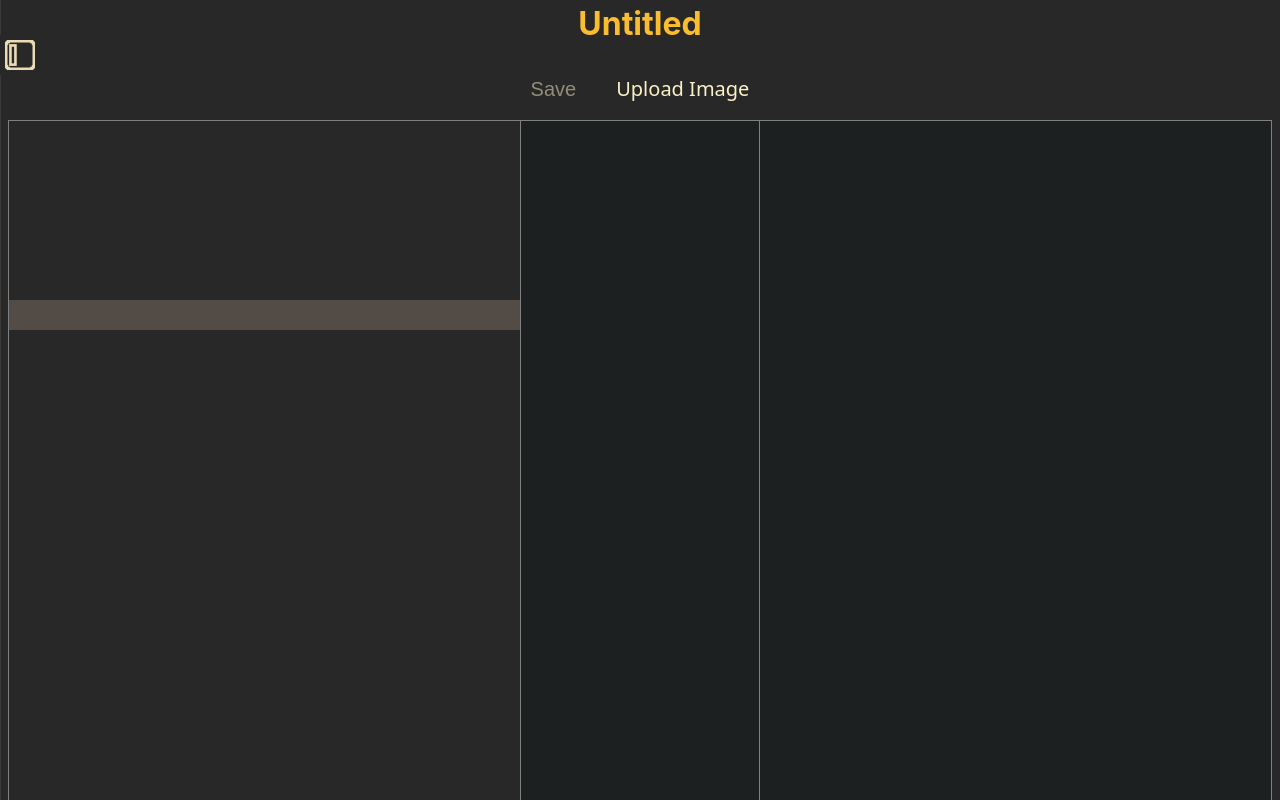
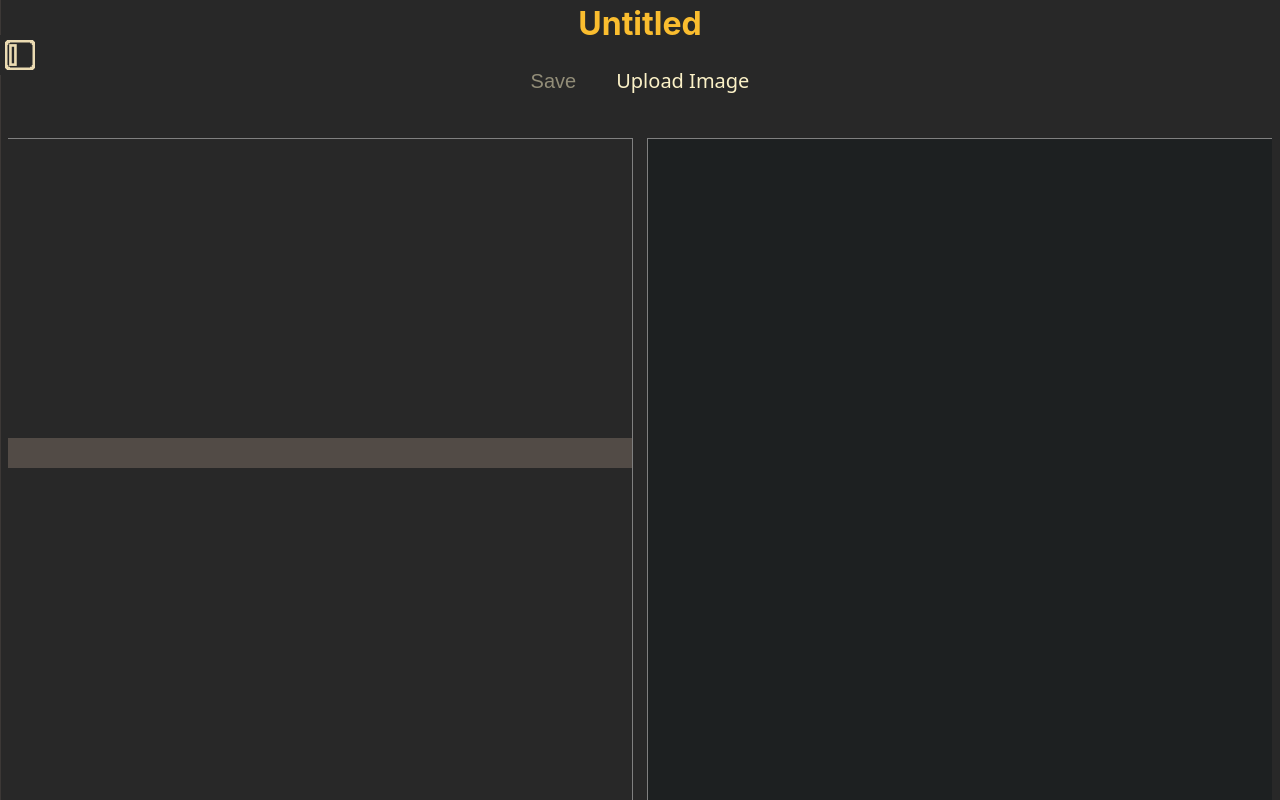
Before and after one commit to pal4569/personal-site, a React (Vite) app: page /create in a window 1280 px wide. Shown: the top 800 px of the page. Built offline with nearby package versions, Linux system fonts and the light colour scheme.

Commit message:
fix boxes overlapping, with the power of flex containers

```diff
--- a/src/frontend/components/CreateHighlight/CreateHighlight.css
+++ b/src/frontend/components/CreateHighlight/CreateHighlight.css
@@ -1,11 +1,9 @@
 .highlight {
   background: #7c6f64;
-  position: absolute;
+  position: relative;
   opacity: 0.5;
-  width: 750px;
+  width: 751px;
   height: 30px;
-  left: 30%;
-  transform: translateX(-50%);
   z-index: 0;
   pointer-events: none;
 }
--- a/src/frontend/components/CreateOptions/CreateOptions.css
+++ b/src/frontend/components/CreateOptions/CreateOptions.css
@@ -1,13 +1,10 @@
 .create-options {
-  position: absolute;
-  top: 8%;
-  left: 50%;
-  transform: translateX(-50%);
-
+  position: relative;
   display: flex;
   gap: 20px;
   justify-content: center;
   align-items: center;
+  margin-top: 3rem;
 }
 
 .option:hover {
--- a/src/frontend/components/CreatePreview/CreatePreview.css
+++ b/src/frontend/components/CreatePreview/CreatePreview.css
@@ -1,14 +1,16 @@
 .preview {
   font-family: 'Inter', sans-serif;
   font-size: 20px;
-  position: absolute;
+  border: 1px solid gray;
+  background: #1d2021;
+  color: #fbf1c7;
+  text-align: left;
+
+  /***
   top: 15%;
   left: 70%;
   transform: translateX(-50%);
+  ***/
   width: 750px;
   height: 100vh;
-  text-align: left;
-  border: 1px solid gray;
-  background: #1d2021;
-  color: #fbf1c7;
 }
--- a/src/frontend/components/CreateRaw/CreateRaw.css
+++ b/src/frontend/components/CreateRaw/CreateRaw.css
@@ -1,18 +1,14 @@
 .create-field {
   font-family: 'Inter', sans-serif;
   font-size: 20px;
-  position: absolute;
-  top: 15%;
-  left: 30%;
-  transform: translateX(-50%);
+  position: relative;
   color: #fbf1c7;
   border: 1px solid gray;
+  text-align: left;
+  outline: none;
+  z-index: 1;
 
   width: 750px;
   height: 100vh;
-  text-align: left;
-  outline: none;
-  resize: none;
-  z-index: 1;
   white-space: pre-wrap;
 }
--- a/src/frontend/pages/CreatePost/CreatePost.css
+++ b/src/frontend/pages/CreatePost/CreatePost.css
@@ -8,10 +8,27 @@
 
 .pageContainer {
   display: flex;
-  gap: 1rem; /* space between boxes */
-  width: 100%;
-  height: 100%;
-  box-sizing: border-box;
+  flex-direction: column;
+  gap: 2rem
+}
+
+.editorContainer {
+  display: flex;
+  flex-direction: row;
+  justify-content: center; /* centers children horizontally */
+  align-items: flex-start; /* align to top (or use center for vertical centering too) */
+  gap: 1rem;
+}
+
+.editorContainer > * {
+  flex: 0 0 auto; /* don’t grow or shrink */
+}
+
+.rawContainer {
+  position: relative;
+  flex: 0 0 auto;
+  width: 750px;
+  height: 100px;       /* match Raw height */
 }
 
 .i-hate-css-so-much {
--- a/src/frontend/pages/CreatePost/CreatePost.tsx
+++ b/src/frontend/pages/CreatePost/CreatePost.tsx
@@ -22,13 +22,16 @@ export default function CreatePost() {
 
       <CreateOptions blog_content={lines} title={title} />
 
-      <CreateHighlight
-        highlightTop={highlightTop}
-      />
-      <CreateRaw
-        setLines={setLines}
-        setHighlightTop={setHighlightTop} />
-      <CreatePreview lines={lines} />
+      <div className="editorContainer">
+        <div className="rawContainer">
+          <CreateRaw
+            setLines={setLines}
+            setHighlightTop={setHighlightTop}
+          />
+          <CreateHighlight highlightTop={highlightTop} />
+        </div>
+        <CreatePreview lines={lines} />
+      </div>
     </div>
   );
 }
```
